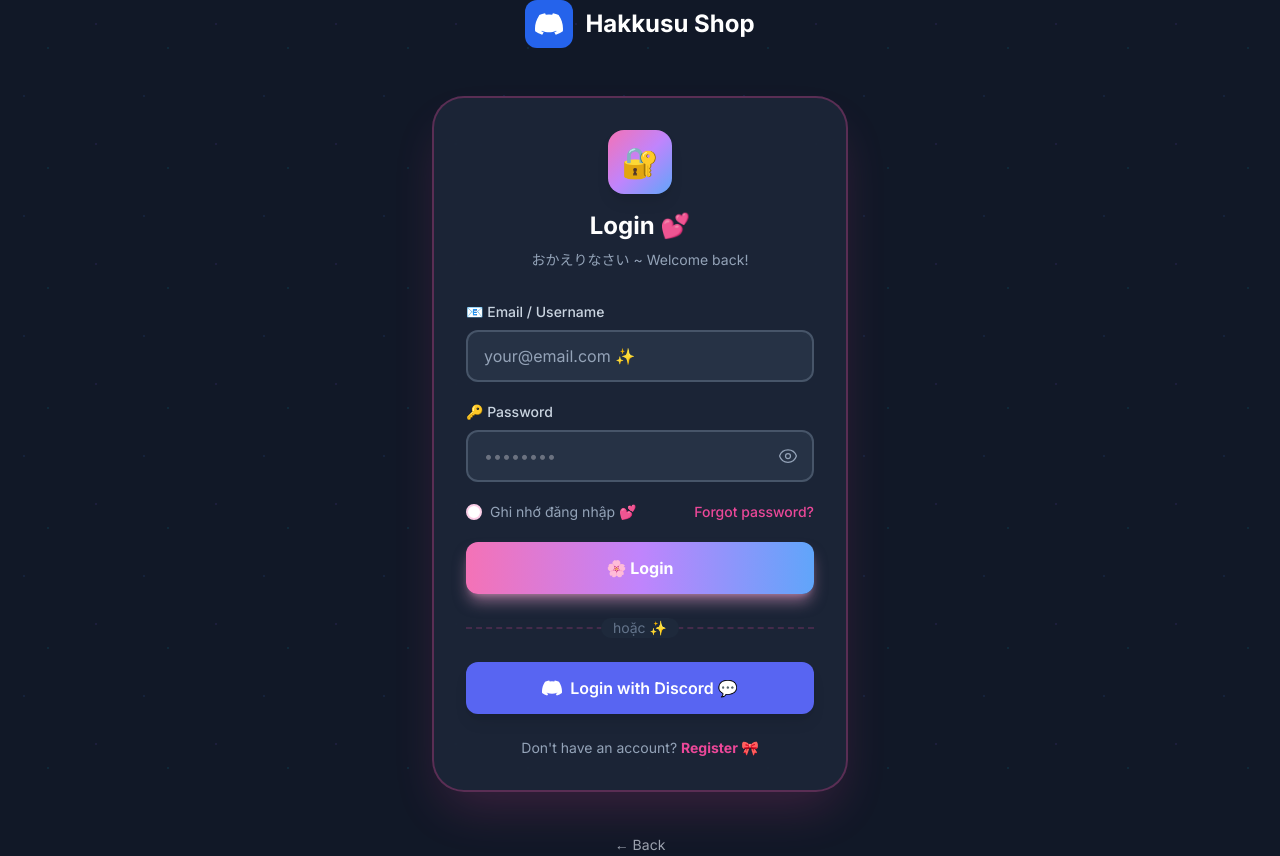
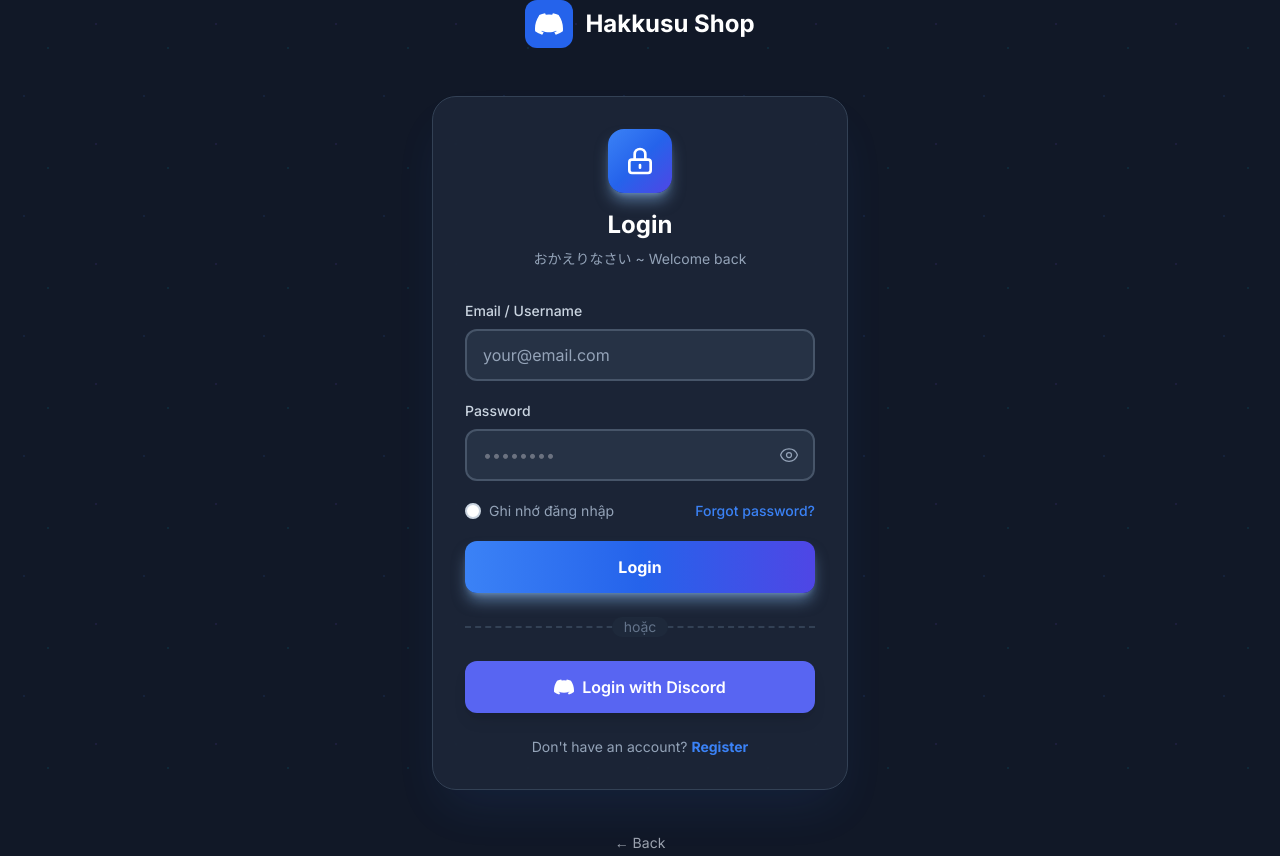
Before and after one commit to tobihax169/hakkusuweb, a Vue app in the folder frontend/: page /auth/login in a window 1280 px wide. Built offline with nearby package versions, Linux system fonts and the light colour scheme; no server answers.

Commit message:
style: modern LoginView - blue gradient, remove pink/emojis, clean professional design

```diff
--- a/frontend/src/views/auth/LoginView.vue
+++ b/frontend/src/views/auth/LoginView.vue
@@ -1,52 +1,55 @@
 <template>
   <div class="min-h-[80vh] flex items-center justify-center p-4">
     <div class="w-full max-w-md">
-      <!-- Kawaii Card -->
-      <div class="bg-white/80 dark:bg-slate-800/80 backdrop-blur-xl rounded-[2rem] p-8 shadow-2xl shadow-pink-200/50 dark:shadow-pink-500/20 border-2 border-pink-100 dark:border-pink-500/30">
-        <!-- Cute Header -->
+      <!-- Modern Card -->
+      <div class="bg-white/80 dark:bg-slate-800/80 backdrop-blur-xl rounded-3xl p-8 shadow-2xl shadow-blue-200/30 dark:shadow-blue-500/10 border border-slate-200 dark:border-slate-700">
+        <!-- Modern Header -->
         <div class="text-center mb-8">
-          <div class="w-16 h-16 mx-auto mb-4 rounded-2xl bg-gradient-to-br from-pink-400 via-purple-400 to-blue-400 flex items-center justify-center shadow-lg">
-            <span class="text-3xl">🔐</span>
+          <div class="w-16 h-16 mx-auto mb-4 rounded-2xl bg-gradient-to-br from-blue-500 via-blue-600 to-indigo-600 flex items-center justify-center shadow-lg shadow-blue-300/50">
+            <svg class="w-8 h-8 text-white" fill="none" stroke="currentColor" viewBox="0 0 24 24">
+              <path stroke-linecap="round" stroke-linejoin="round" stroke-width="2" d="M12 15v2m-6 4h12a2 2 0 002-2v-6a2 2 0 00-2-2H6a2 2 0 00-2 2v6a2 2 0 002 2zm10-10V7a4 4 0 00-8 0v4h8z"/>
+            </svg>
           </div>
           <h2 class="text-2xl font-bold text-center text-slate-800 dark:text-white mb-2 font-display">
-            {{ $t('auth.login') }} 💕
+            {{ $t('auth.login') }}
           </h2>
-          <p class="text-sm text-slate-500 dark:text-slate-400">おかえりなさい ~ Welcome back!</p>
+          <p class="text-sm text-slate-500 dark:text-slate-400">おかえりなさい ~ Welcome back</p>
         </div>
 
         <!-- Error Message -->
         <div v-if="errorMessage" class="mb-4 p-3 rounded-xl bg-red-50 dark:bg-red-900/30 border border-red-200 dark:border-red-500/30 text-red-600 dark:text-red-400 text-sm flex items-center gap-2">
-          <span>😢</span> {{ errorMessage }}
+          <svg class="w-4 h-4" fill="none" stroke="currentColor" viewBox="0 0 24 24"><path stroke-linecap="round" stroke-linejoin="round" stroke-width="2" d="M12 8v4m0 4h.01M21 12a9 9 0 11-18 0 9 9 0 0118 0z"/></svg>
+          {{ errorMessage }}
         </div>
 
         <form @submit.prevent="handleLogin" class="space-y-5">
           <!-- Email/Username -->
           <div>
-            <label class="block text-sm font-medium text-slate-700 dark:text-slate-300 mb-2">📧 {{ $t('auth.email') }} / Username</label>
+            <label class="block text-sm font-medium text-slate-700 dark:text-slate-300 mb-2">{{ $t('auth.email') }} / Username</label>
             <input
               v-model="form.identifier"
               type="text"
-              class="w-full px-4 py-3 rounded-xl border-2 border-pink-100 dark:border-slate-600 bg-white/50 dark:bg-slate-700/50 text-slate-800 dark:text-white focus:border-pink-400 focus:ring-2 focus:ring-pink-200 dark:focus:ring-pink-500/30 outline-none transition-all placeholder:text-slate-400"
-              placeholder="your@email.com ✨"
+              class="w-full px-4 py-3 rounded-xl border-2 border-slate-200 dark:border-slate-600 bg-white/50 dark:bg-slate-700/50 text-slate-800 dark:text-white focus:border-blue-400 focus:ring-2 focus:ring-blue-200 dark:focus:ring-blue-500/30 outline-none transition-all placeholder:text-slate-400"
+              placeholder="your@email.com"
               required
             />
           </div>
 
           <!-- Password -->
           <div>
-            <label class="block text-sm font-medium text-slate-700 dark:text-slate-300 mb-2">🔑 {{ $t('auth.password') }}</label>
+            <label class="block text-sm font-medium text-slate-700 dark:text-slate-300 mb-2">{{ $t('auth.password') }}</label>
             <div class="relative">
               <input
                 v-model="form.password"
                 :type="showPassword ? 'text' : 'password'"
-                class="w-full px-4 py-3 rounded-xl border-2 border-pink-100 dark:border-slate-600 bg-white/50 dark:bg-slate-700/50 text-slate-800 dark:text-white focus:border-pink-400 focus:ring-2 focus:ring-pink-200 dark:focus:ring-pink-500/30 outline-none transition-all pr-12"
+                class="w-full px-4 py-3 rounded-xl border-2 border-slate-200 dark:border-slate-600 bg-white/50 dark:bg-slate-700/50 text-slate-800 dark:text-white focus:border-blue-400 focus:ring-2 focus:ring-blue-200 dark:focus:ring-blue-500/30 outline-none transition-all pr-12"
                 placeholder="••••••••"
                 required
               />
               <button
                 type="button"
                 @click="showPassword = !showPassword"
-                class="absolute right-3 top-1/2 -translate-y-1/2 text-slate-400 hover:text-pink-500 transition-colors p-1"
+                class="absolute right-3 top-1/2 -translate-y-1/2 text-slate-400 hover:text-blue-500 transition-colors p-1"
               >
                 <EyeIcon v-if="!showPassword" class="w-5 h-5" />
                 <EyeSlashIcon v-else class="w-5 h-5" />
@@ -60,36 +63,36 @@
               <input
                 v-model="form.rememberMe"
                 type="checkbox"
-                class="w-4 h-4 rounded-lg border-2 border-pink-200 text-pink-500 focus:ring-pink-300"
+                class="w-4 h-4 rounded-lg border-2 border-slate-300 text-blue-500 focus:ring-blue-300"
               />
-              <span class="text-sm text-slate-600 dark:text-slate-400">Ghi nhớ đăng nhập 💕</span>
+              <span class="text-sm text-slate-600 dark:text-slate-400">Ghi nhớ đăng nhập</span>
             </label>
             <router-link
               to="/auth/forgot-password"
-              class="text-sm text-pink-500 hover:text-pink-600 font-medium"
-        >
-          {{ $t('auth.forgotPassword') }}
-        </router-link>
-      </div>
+              class="text-sm text-blue-500 hover:text-blue-600 font-medium"
+            >
+              {{ $t('auth.forgotPassword') }}
+            </router-link>
+          </div>
 
           <!-- Submit Button -->
           <button
             type="submit"
             :disabled="loading"
-            class="w-full py-3.5 bg-gradient-to-r from-pink-400 via-purple-400 to-blue-400 text-white font-bold rounded-xl shadow-lg shadow-pink-300/50 hover:shadow-xl hover:scale-[1.02] transition-all disabled:opacity-70 disabled:cursor-not-allowed flex items-center justify-center gap-2"
+            class="w-full py-3.5 bg-gradient-to-r from-blue-500 via-blue-600 to-indigo-600 text-white font-bold rounded-xl shadow-lg shadow-blue-300/50 hover:shadow-xl hover:scale-[1.02] transition-all disabled:opacity-70 disabled:cursor-not-allowed flex items-center justify-center gap-2"
           >
             <LoadingSpinner v-if="loading" size="sm" color="white" />
-            <span v-else>🌸 {{ $t('auth.login') }}</span>
+            <span v-else>{{ $t('auth.login') }}</span>
           </button>
         </form>
 
         <!-- Divider -->
         <div class="relative my-6">
           <div class="absolute inset-0 flex items-center">
-            <div class="w-full border-t-2 border-pink-100 dark:border-pink-500/20 border-dashed"></div>
+            <div class="w-full border-t-2 border-slate-200 dark:border-slate-700 border-dashed"></div>
           </div>
           <div class="relative flex justify-center text-sm">
-            <span class="px-3 bg-white dark:bg-slate-800 text-slate-400 dark:text-slate-500 rounded-full">hoặc ✨</span>
+            <span class="px-3 bg-white dark:bg-slate-800 text-slate-400 dark:text-slate-500 rounded-full">hoặc</span>
           </div>
         </div>
 
@@ -101,14 +104,14 @@
           <svg class="w-5 h-5" fill="currentColor" viewBox="0 0 24 24">
             <path d="M20.317 4.37a19.791 19.791 0 0 0-4.885-1.515.074.074 0 0 0-.079.037c-.21.375-.444.864-.608 1.25a18.27 18.27 0 0 0-5.487 0 12.64 12.64 0 0 0-.617-1.25.077.077 0 0 0-.079-.037A19.736 19.736 0 0 0 3.677 4.37a.07.07 0 0 0-.032.027C.533 9.046-.32 13.58.099 18.057a.082.082 0 0 0 .031.057 19.9 19.9 0 0 0 5.993 3.03.078.078 0 0 0 .084-.028c.462-.63.874-1.295 1.226-1.994a.076.076 0 0 0-.041-.106 13.107 13.107 0 0 1-1.872-.892.077.077 0 0 1-.008-.128 10.2 10.2 0 0 0 .372-.292.074.074 0 0 1 .077-.01c3.928 1.793 8.18 1.793 12.062 0a.074.074 0 0 1 .078.01c.12.098.246.198.373.292a.077.077 0 0 1-.006.127 12.299 12.299 0 0 1-1.873.892.077.077 0 0 0-.041.107c.36.698.772 1.362 1.225 1.993a.076.076 0 0 0 .084.028 19.839 19.839 0 0 0 6.002-3.03.077.077 0 0 0 .032-.054c.5-5.177-.838-9.674-3.549-13.66a.061.061 0 0 0-.031-.03z"/>
           </svg>
-          {{ $t('auth.loginDiscord') }} 💬
+          {{ $t('auth.loginDiscord') }}
         </a>
 
         <!-- Register Link -->
         <p class="mt-6 text-center text-sm text-slate-600 dark:text-slate-400">
           {{ $t('auth.noAccount') }}
-          <router-link to="/auth/register" class="text-pink-500 hover:text-pink-600 font-bold">
-            {{ $t('auth.register') }} 🎀
+          <router-link to="/auth/register" class="text-blue-500 hover:text-blue-600 font-bold">
+            {{ $t('auth.register') }}
           </router-link>
         </p>
       </div>
```
